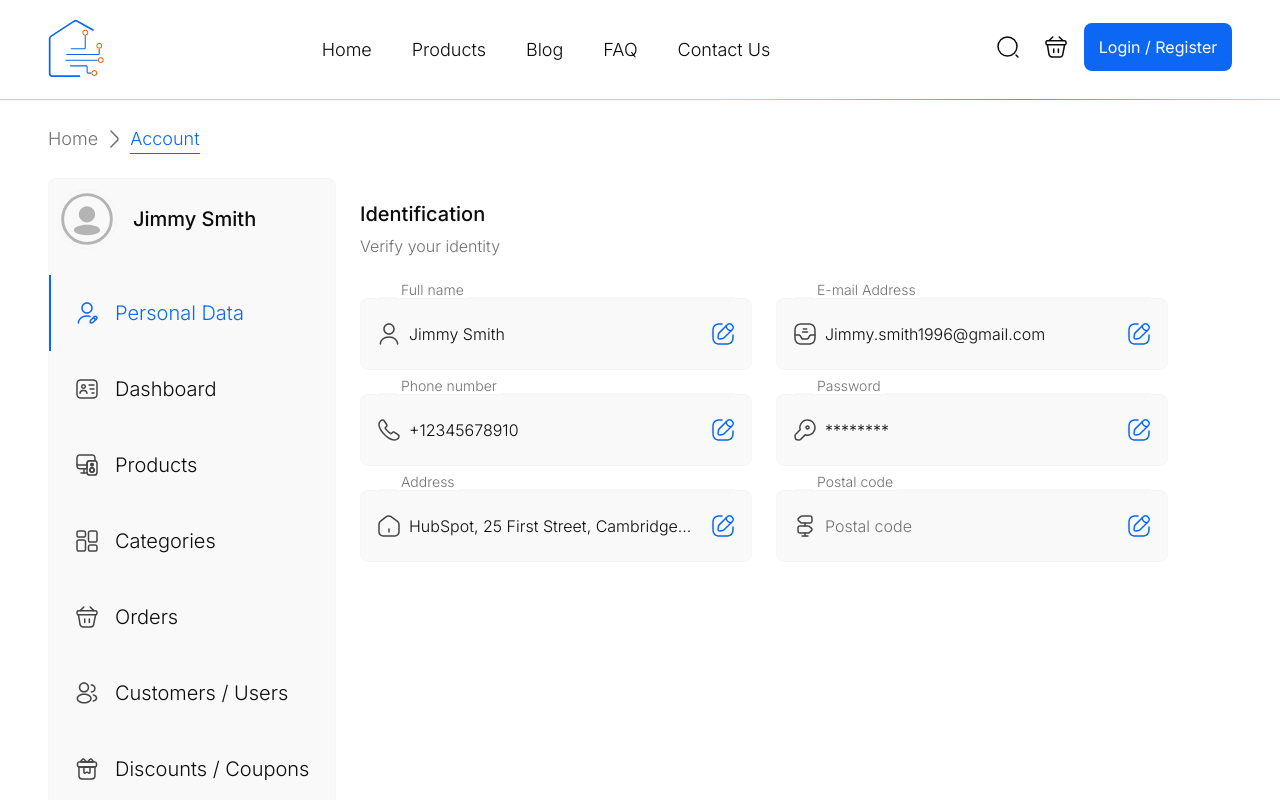
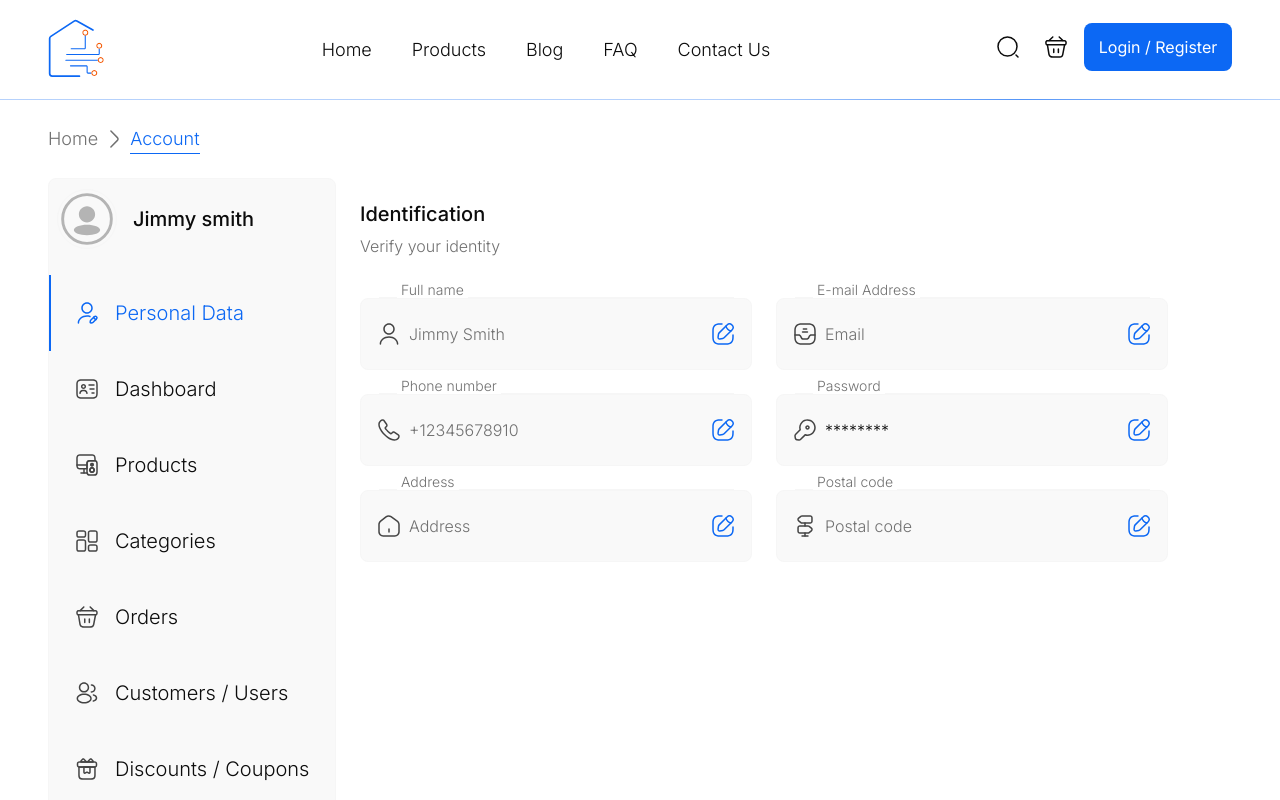
Before and after one commit to diyasilawat10/Tech-heim, a React (Create React App) app: page /admin in a window 1280 px wide. Shown: the top 800 px of the page. Built offline with nearby package versions, Linux system fonts and the light colour scheme.

Commit message:
feat/implement auth modals with backend integration

```diff
--- a/src/components/Admin/AdminSidebar/AdminSidebar.jsx
+++ b/src/components/Admin/AdminSidebar/AdminSidebar.jsx
@@ -162,6 +162,15 @@ const AdminSidebar = ({ profileName }) => {
             className={({ isActive }) =>
               `nav-item ${isActive ? 'active' : ''} ${item.isError ? 'error' : ''}`
             }
+            onClick={(e) => {
+              if (item.path === '/logout') {
+                e.preventDefault();
+                localStorage.removeItem('token');
+                localStorage.removeItem('user');
+                localStorage.removeItem('lastRegisteredName');
+                window.location.href = '/';
+              }
+            }}
           >
             <span className="nav-icon">{getIcon(item.icon)}</span>
             <span className="nav-text">{item.name}</span>
--- a/src/components/Landing page/AuthModal/AuthModal.jsx
+++ b/src/components/Landing page/AuthModal/AuthModal.jsx
@@ -373,6 +373,7 @@ function AuthModal({ onClose, onLoginSuccess, onRegisterSuccess, onRegisterError
                     email: registerEmail.trim(),
                     password: registerPassword,
                 });
+                localStorage.setItem('lastRegisteredName', registerName.trim());
                 onRegisterSuccess();
             } catch (error) {
                 console.error('Registration Error:', error);
@@ -406,6 +407,12 @@ function AuthModal({ onClose, onLoginSuccess, onRegisterSuccess, onRegisterError
             if (token) {
                 localStorage.setItem("token", token);
             }
+
+            // Extract user info if available or use entered email
+            const userObj = res?.data?.user || res?.user || {};
+            const userName = userObj.name || localStorage.getItem('lastRegisteredName') || '';
+            const userEmail = userObj.email || loginEmail.trim();
+            localStorage.setItem("user", JSON.stringify({ ...userObj, name: userName, email: userEmail }));
 
             onLoginSuccess();
         } catch (error) {
--- a/src/components/Landing page/Navbar/Navbar.jsx
+++ b/src/components/Landing page/Navbar/Navbar.jsx
@@ -15,7 +15,7 @@ const MODAL = { NONE: 'none', AUTH: 'auth', SUCCESS: 'success', ERROR: 'error' }
 function Navbar() {
   const [modal, setModal] = useState(MODAL.NONE);
   const [registerError, setRegisterError] = useState('');
-  const [isAuthenticated, setIsAuthenticated] = useState(false);
+  const [isAuthenticated, setIsAuthenticated] = useState(() => !!localStorage.getItem('token'));
 
   // Close on Escape key
   useEffect(() => {
--- a/src/pages/Admin/AdminDashboard/AdminDashboard.jsx
+++ b/src/pages/Admin/AdminDashboard/AdminDashboard.jsx
@@ -7,13 +7,14 @@ import { fieldGroup1, fieldGroup2 } from '../../../constants/adminFields';
 import './AdminDashboard.css';
 
 const AdminDashboard = () => {
+  const storedUser = JSON.parse(localStorage.getItem('user') || '{}');
   const [fieldData, setFieldData] = React.useState({
-    'full-name': 'Jimmy Smith',
-    'phone-number': '+12345678910',
-    'address': 'HubSpot, 25 First Street, Cambridge...',
-    'email': 'Jimmy.smith1996@gmail.com',
+    'full-name': storedUser.name || '',
+    'phone-number': storedUser.phone || '',
+    'address': storedUser.address || '',
+    'email': storedUser.email || '',
     'password': '*********',
-    'postal-code': '',
+    'postal-code': storedUser.postalCode || '',
   });
   const [modalConfig, setModalConfig] = React.useState({
     isOpen: false,
```
